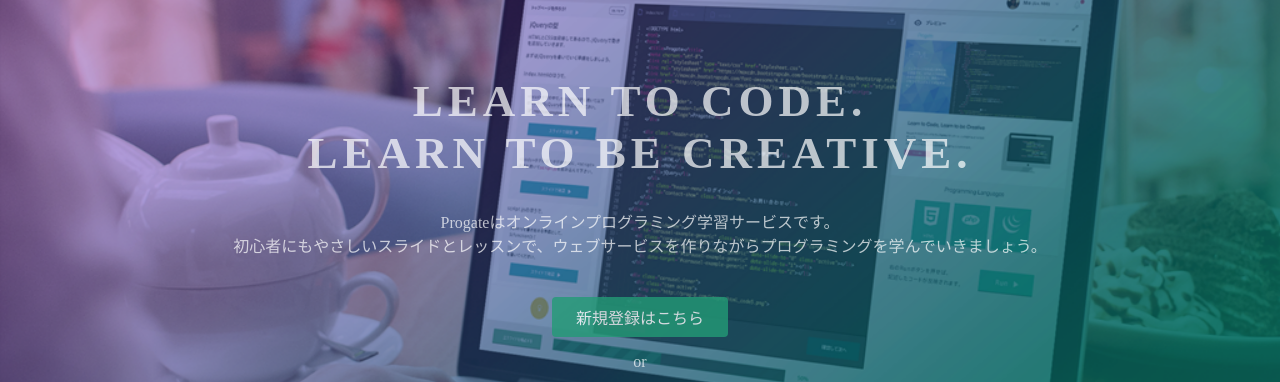
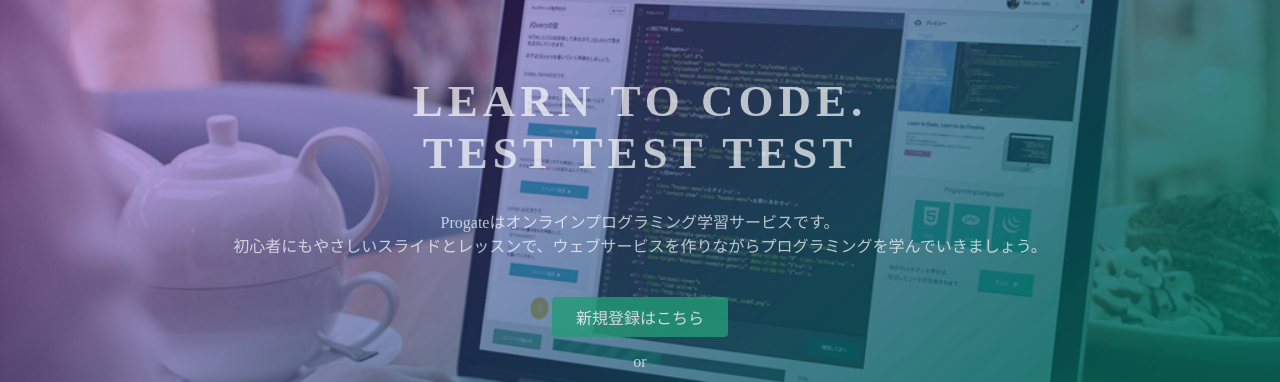
Before and after one commit to tanson13/tanson13.github.io, a plain HTML site: page index.html in a window 1280 px wide. Shown: the part 135-517 px from the top of the page. Drawn offline with Linux system fonts and the light colour scheme.

Commit message:
Update index.html

```diff
--- a/index.html
+++ b/index.html
@@ -23,7 +23,7 @@
   </header>
   <div class="top-wrapper">
     <div class="container">
-      <h1>LEARN TO CODE.<br>LEARN TO BE CREATIVE.</h1>
+      <h1>LEARN TO CODE.<br>TEST TEST TEST</h1>
       <p>Progateはオンラインプログラミング学習サービスです。<br>初心者にもやさしいスライドとレッスンで、ウェブサービスを作りながらプログラミングを学んでいきましょう。</p>
       <div class="btn-wrapper">
         <a href="#" class="btn signup">新規登録はこちら</a>
```
